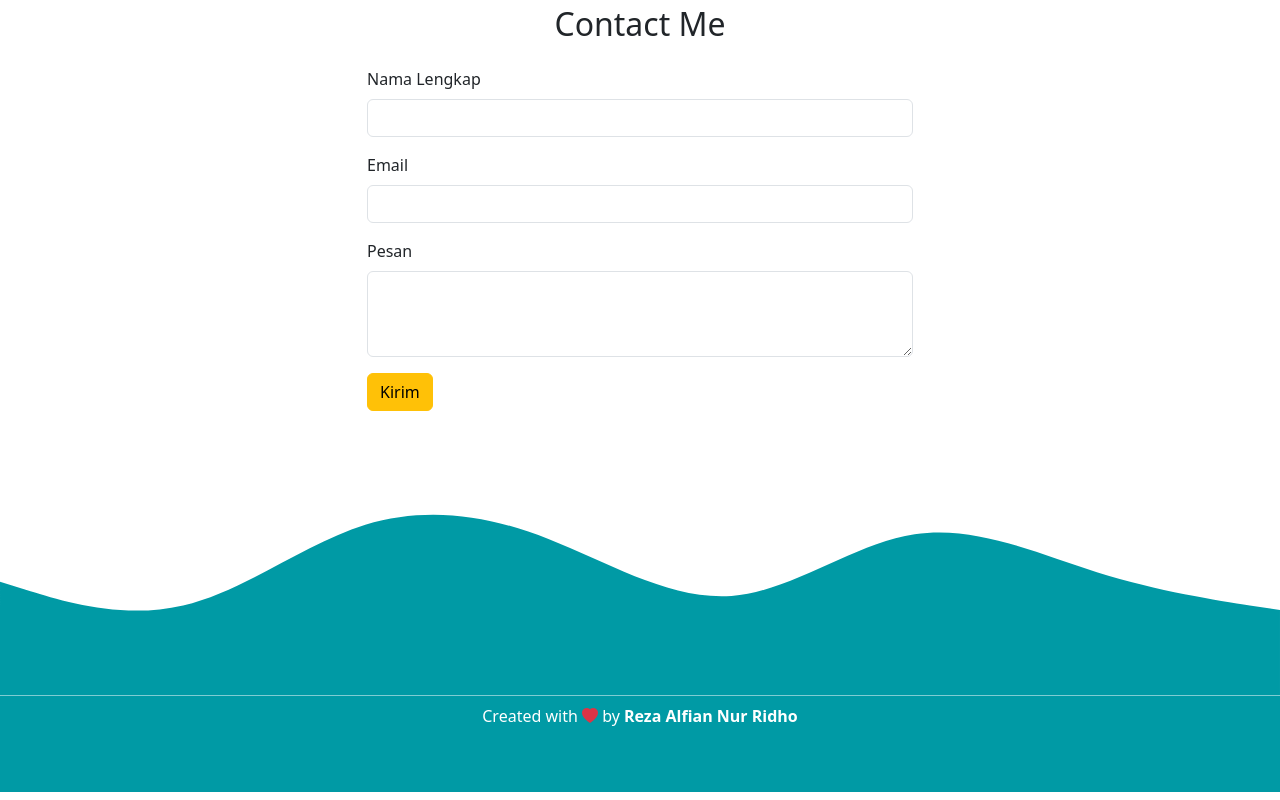
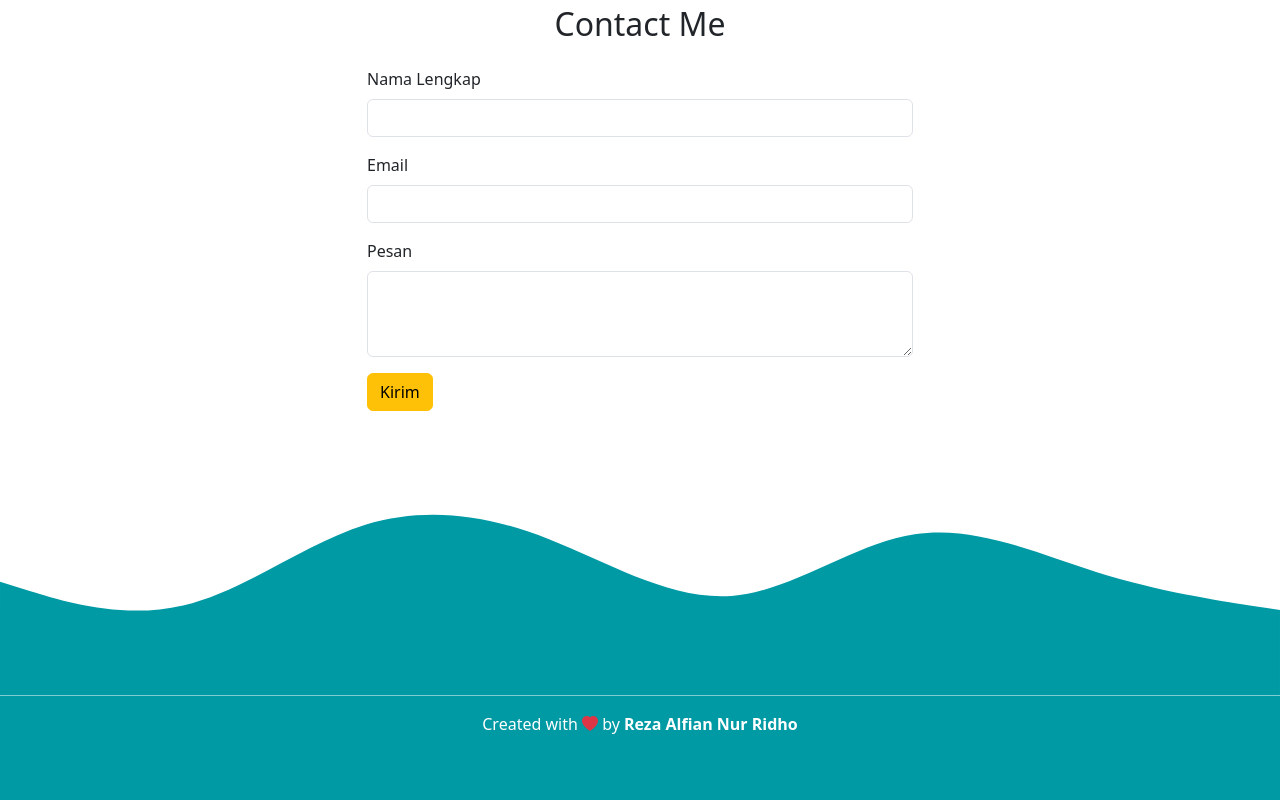
Before and after one commit to rezaalfiannr/rezaalfiannr.github.io, a plain HTML site: page index.html in a window 1280 px wide. Shown: the part 4625-5425 px from the top of the page. Drawn offline with nearby package versions, Linux system fonts and the light colour scheme.

```diff
--- a/index.html
+++ b/index.html
@@ -306,8 +306,8 @@
     </section>
     <!-- Akhir Contact -->
     <!-- Footer -->
-    <footer class="pb-5 pt-2">
-      <p>Created with <i class="bi bi-heart-fill text-danger"></i> by <a href="https://www.instagram.com/reza_skawan04" target="_blank" class="text-white fw-bold text-decoration-none">Reza Alfian Nur Ridho</a></p>
+    <footer class="pb-5">
+      <p class="pt-3">Created with <i class="bi bi-heart-fill text-danger"></i> by <a href="https://www.instagram.com/reza_skawan04" target="_blank" class="text-white fw-bold text-decoration-none">Reza Alfian Nur Ridho</a></p>
     </footer>
     <!-- Akhir Footer -->
     <script src="https://cdn.jsdelivr.net/npm/bootstrap@5.3.0-alpha1/dist/js/bootstrap.bundle.min.js" integrity="sha384-w76AqPfDkMBDXo30jS1Sgez6pr3x5MlQ1ZAGC+nuZB+EYdgRZgiwxhTBTkF7CXvN" crossorigin="anonymous"></script>
```
